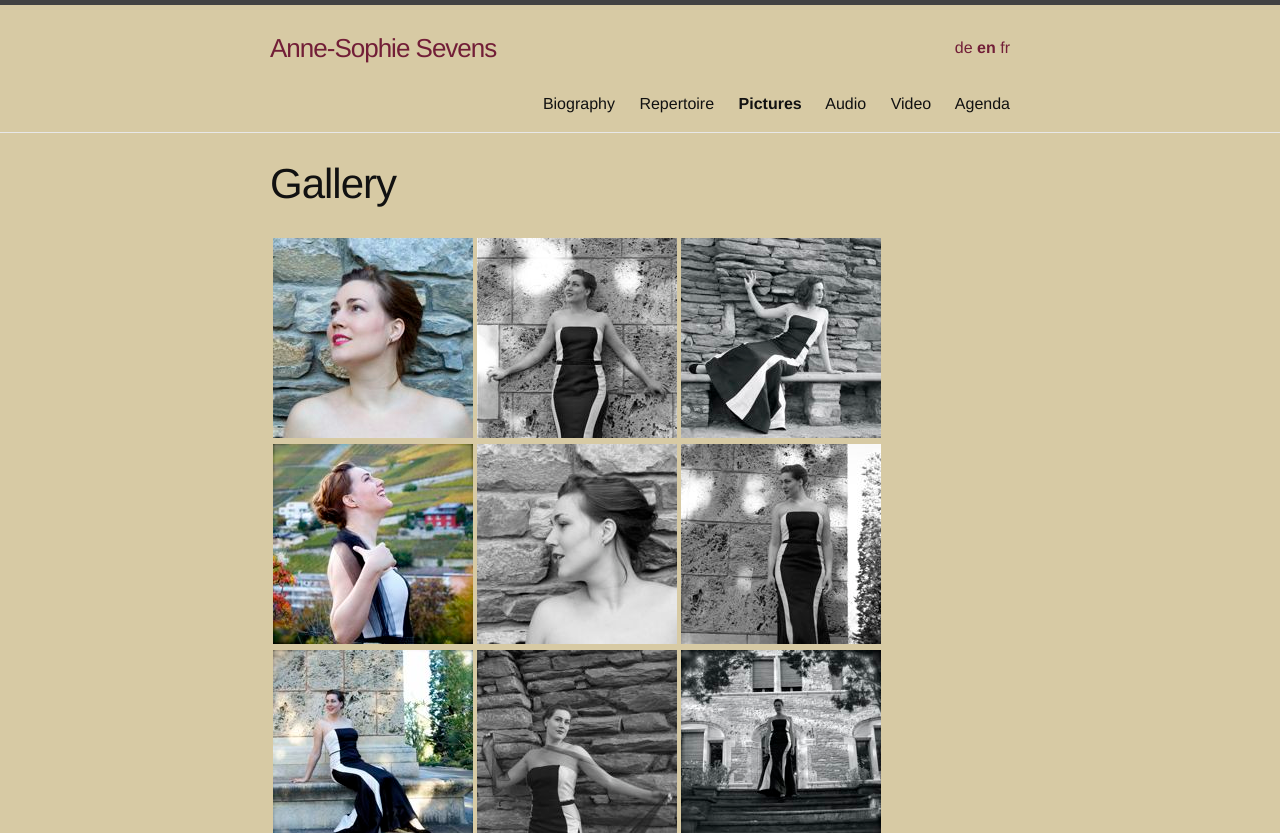
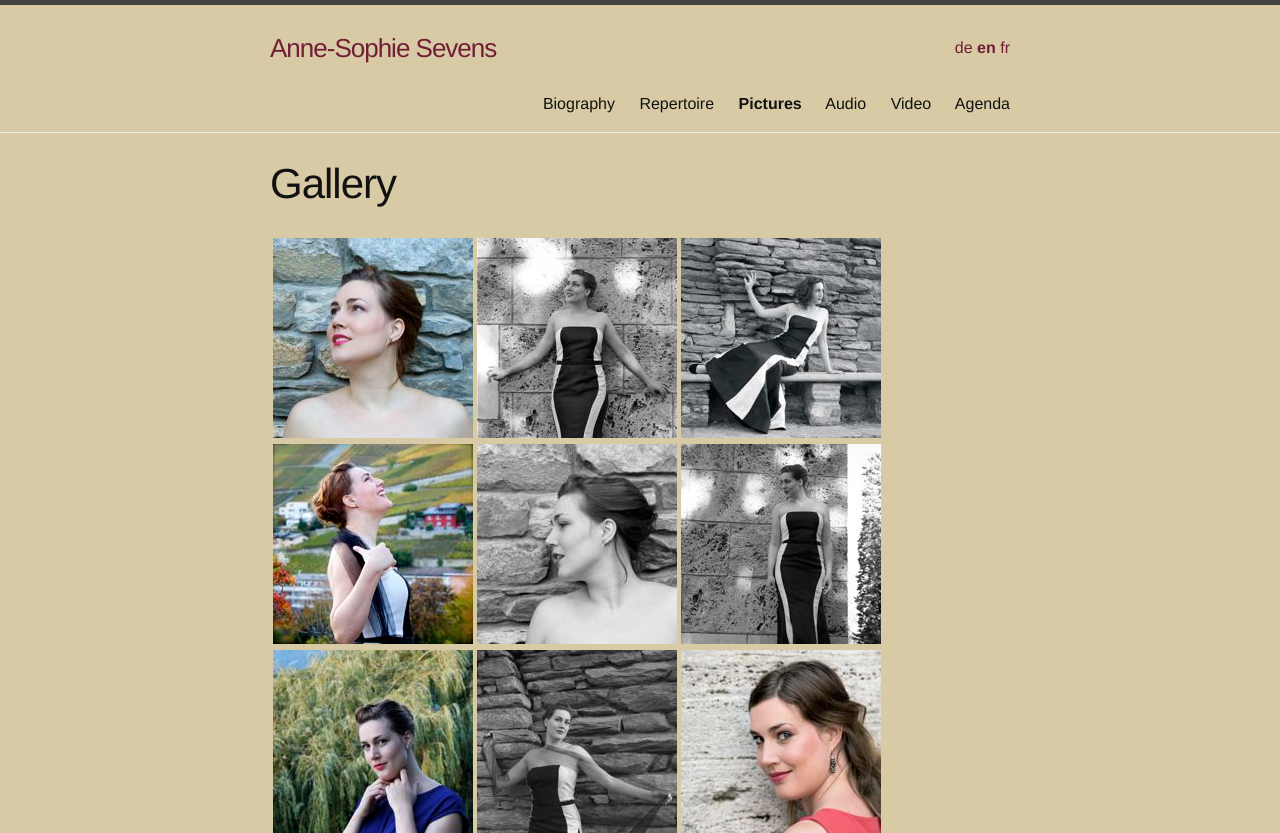
Before and after one commit to annesophie-sevens/annesophie-sevens.github.io, a Jekyll site: the page built from pictures-en.md, in a window 1280 px wide. Shown: the top 833 px of the page. Built offline with Jekyll 4.4.1, drawn with Linux system fonts in a browser that asks for light colours; grey boxes are pictures that could not be loaded.

Commit message:
Update pictures-en.md

```diff
--- a/pictures-en.md
+++ b/pictures-en.md
@@ -5,14 +5,13 @@
 lang: en
 ref: pictures
 ---
-
 | <a href="/assets/a10.jpg"> ![]({{ site.baseurl }}/assets/a10-thumbnail.jpg) </a> | <a href="/assets/a8.jpg"> ![]({{ site.baseurl }}/assets/a8-thumbnail.jpg) </a> | <a href="/assets/a6.jpg">  ![]({{ site.baseurl }}/assets/a6-thumbnail.jpg) </a> |
 
 | <a href="/assets/a4.jpg"> ![]({{ site.baseurl }}/assets/a4-thumbnail.jpg) </a> | <a href="/assets/a2.jpg"> ![]({{ site.baseurl }}/assets/a2-thumbnail.jpg) </a> | <a href="/assets/a1.jpg">![]({{ site.baseurl }}/assets/a1-thumbnail.jpg) </a> |
 
-| <a href="/assets/a12.jpg">  ![]({{ site.baseurl }}/assets/a12-thumbnail.jpg) </a> | <a href="/assets/a5.jpg"> ![]({{ site.baseurl }}/assets/a5-thumbnail.jpg) </a> | <a href="/assets/a7.jpg"> ![]({{ site.baseurl }}/assets/a7-thumbnail.jpg) </a>|
+| <a href="/assets/a11.jpg">  ![]({{ site.baseurl }}/assets/a11-thumbnail.jpg) </a> | <a href="/assets/a5.jpg"> ![]({{ site.baseurl }}/assets/a5-thumbnail.jpg) </a> | <a href="/assets/muurfoto.jpg"> ![]({{ site.baseurl }}/assets/muurfoto_thumbnail.jpg) </a>|
 
-|  <a href="/assets/a9.jpg">  ![]({{ site.baseurl }}/assets/a9-thumbnail.jpg) </a> | <a href="/assets/a11.jpg"> ![]({{ site.baseurl }}/assets/a11-thumbnail.jpg) </a>|<a href="/assets/muurfoto.jpg"> ![]({{ site.baseurl }}/assets/muurfoto-thumbnail.jpg) </a>|
+|  <a href="/assets/a9.jpg">  ![]({{ site.baseurl }}/assets/a9-thumbnail.jpg) </a> | <a href="/assets/a7.jpg"> ![]({{ site.baseurl }}/assets/a7-thumbnail.jpg) </a>|<a href="/assets/a12.jpg"> ![]({{ site.baseurl }}/assets/a12-thumbnail.jpg) </a>|
 
 | <a href="/assets/picture1.jpg">  ![]({{ site.baseurl }}/assets/picture1-thumbnail.jpg) </a> | <a href="/assets/picture5.jpg"> ![]({{ site.baseurl }}/assets/picture5-thumbnail.jpg) </a> | <a href="/assets/110.jpg"> ![]({{ site.baseurl }}/assets/110-thumbnail.jpg) </a>|
 
```
